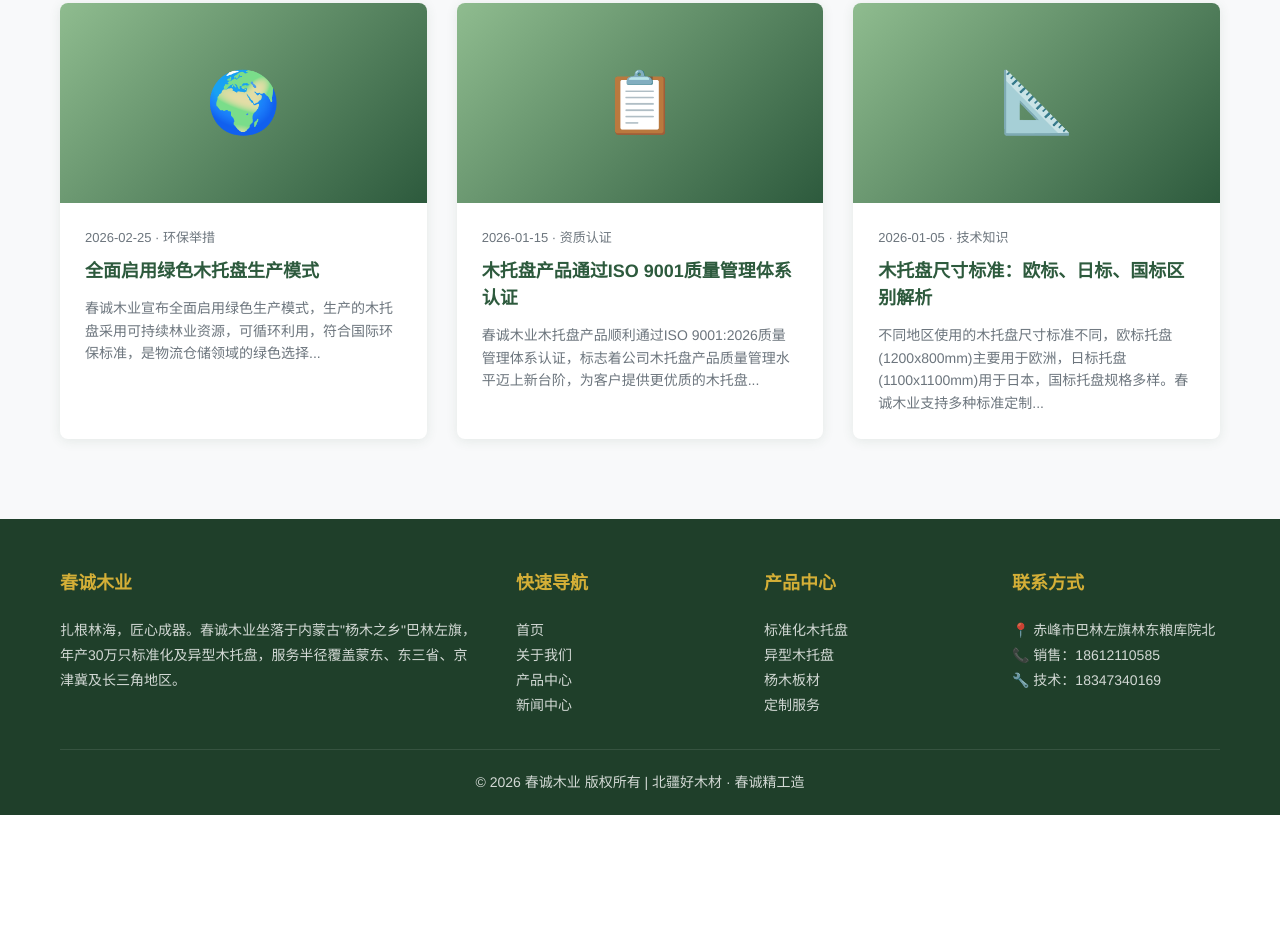
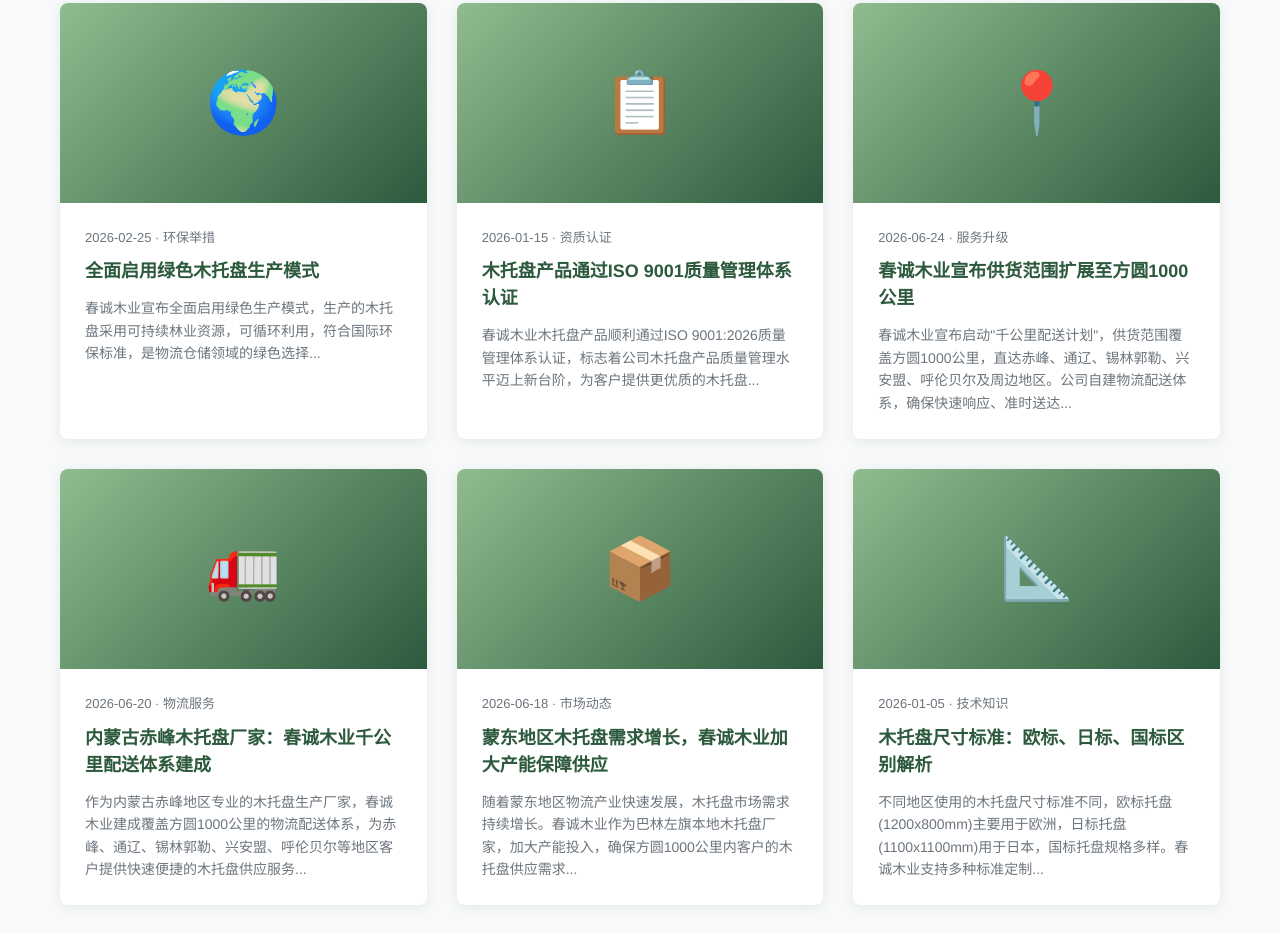
Before and after one commit to merzhang896/chuncheng-wood, a plain HTML site: page news.html in a window 1280 px wide. Shown: the part 1667-2600 px from the top of the page. Before the commit the page ends 2482 px from the top, so only its background shows below. Drawn offline with Linux system fonts and the light colour scheme.

Commit message:
添加1000公里供货范围信息，优化地域关键词排名

```diff
--- a/news.html
+++ b/news.html
@@ -131,6 +131,30 @@
                     </div>
                 </div>
                 <div class="news-card">
+                    <div class="news-image">📍</div>
+                    <div class="news-info">
+                        <div class="news-date">2026-06-24 · 服务升级</div>
+                        <h3>春诚木业宣布供货范围扩展至方圆1000公里</h3>
+                        <p>春诚木业宣布启动"千公里配送计划"，供货范围覆盖方圆1000公里，直达赤峰、通辽、锡林郭勒、兴安盟、呼伦贝尔及周边地区。公司自建物流配送体系，确保快速响应、准时送达...</p>
+                    </div>
+                </div>
+                <div class="news-card">
+                    <div class="news-image">🚛</div>
+                    <div class="news-info">
+                        <div class="news-date">2026-06-20 · 物流服务</div>
+                        <h3>内蒙古赤峰木托盘厂家：春诚木业千公里配送体系建成</h3>
+                        <p>作为内蒙古赤峰地区专业的木托盘生产厂家，春诚木业建成覆盖方圆1000公里的物流配送体系，为赤峰、通辽、锡林郭勒、兴安盟、呼伦贝尔等地区客户提供快速便捷的木托盘供应服务...</p>
+                    </div>
+                </div>
+                <div class="news-card">
+                    <div class="news-image">📦</div>
+                    <div class="news-info">
+                        <div class="news-date">2026-06-18 · 市场动态</div>
+                        <h3>蒙东地区木托盘需求增长，春诚木业加大产能保障供应</h3>
+                        <p>随着蒙东地区物流产业快速发展，木托盘市场需求持续增长。春诚木业作为巴林左旗本地木托盘厂家，加大产能投入，确保方圆1000公里内客户的木托盘供应需求...</p>
+                    </div>
+                </div>
+                <div class="news-card">
                     <div class="news-image">📐</div>
                     <div class="news-info">
                         <div class="news-date">2026-01-05 · 技术知识</div>
```
Also changed, not shown: contact.html (+1 -1 lines), index.html (+14 -5 lines), pallet.html (+7 -2 lines), products.html (+12 -2 lines).
